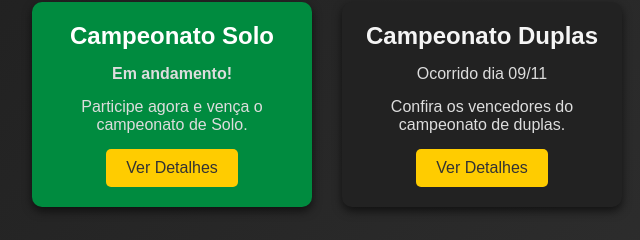
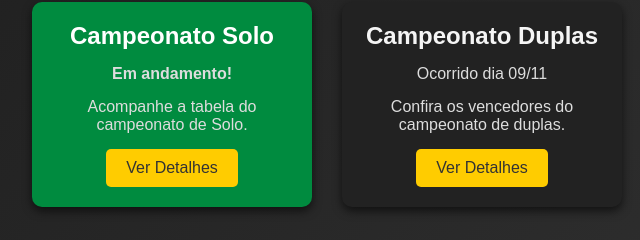
Before and after one commit to felipeproject/clan_vin, a plain HTML site: page index.html in a window 1280 px wide. Shown: the part 327-567 px from the top of the page, 313-953 px from the left. Drawn offline with Linux system fonts and the light colour scheme; grey boxes are pictures that could not be loaded.

Commit message:
Update index.html

```diff
--- a/index.html
+++ b/index.html
@@ -135,7 +135,7 @@
             <div class="card card-em-andamento">
                 <h2><span class="solo-icon"></span>Campeonato Solo</h2>
                 <p><strong>Em andamento!</strong></p>
-                <p>Participe agora e vença o campeonato de Solo.</p>
+                <p>Acompanhe a tabela do campeonato de Solo.</p>
                 <a href="campeonato-solos.html">Ver Detalhes</a>
             </div>
 
```
